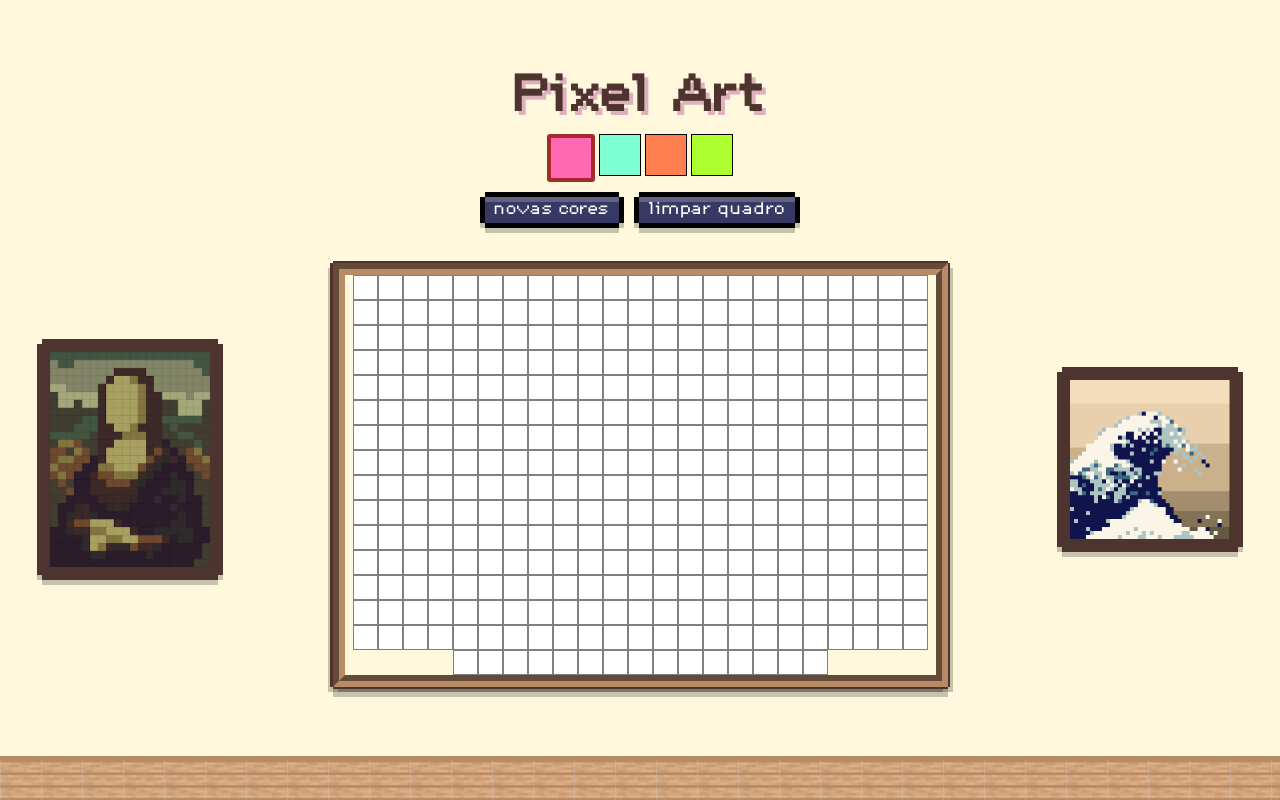
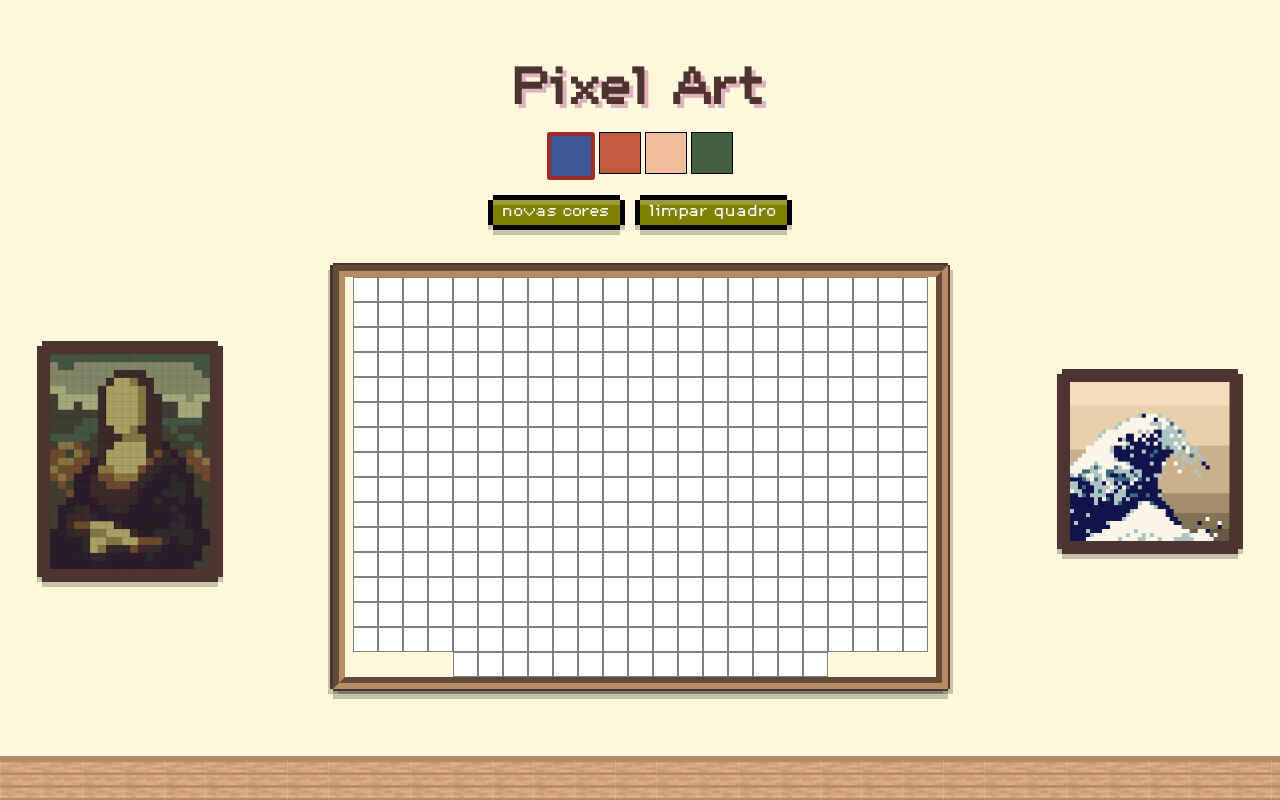
Before and after one commit to amandarosr/pixels-art, a website: page index.html in a window 1280 px wide. Drawn offline with Linux system fonts and the light colour scheme.

Commit message:
new starting color pallette

```diff
--- a/script.js
+++ b/script.js
@@ -1,6 +1,6 @@
 // const colorPalette = document.querySelector('#color-palette');
 const colorSquares = document.getElementsByClassName('color');
-const colors = ['hotpink', 'aquamarine', 'coral', 'greenyellow'];
+const colors = ['#3e5895ff', '#BF5D3C', '#F4BD9B', '#426041ff'];
 const buttonRandom = document.querySelector('#button-random-color');
 const buttonClear = document.querySelector('#clear-board');
 
--- a/style.css
+++ b/style.css
@@ -16,15 +16,20 @@ body {
 
 button {
   color: #fff;
-  background-color: #11134dd5;
+  background-color: olive;
+  cursor: pointer;
   font-family: PixelFont;
-  font-size: 15px;
+  font-size: 14px;
   border: 0;
   box-shadow: 0px 5px black, 0px -5px black, 5px 0px black, -5px 0px black,
     0px 10px #00000038, 5px 5px #00000038, -5px 5px #00000038,
     inset 0px 5px #ffffff36;
   margin: 0 10px;
   padding: 5px 10px;
+}
+
+button:hover {
+  background-color: rgba(128, 128, 0, 0.8);
 }
 
 .page-container {
@@ -39,7 +44,7 @@ button {
 #title {
   color: #4e342e;
   text-shadow: 4px 4px 0px rgb(223, 177, 189);
-  margin: 10px 0;
+  margin: 5px 0 15px;
   border-radius: 10%;
   text-align: center;
   height: 50px;
@@ -63,7 +68,7 @@ button {
 #buttons-collector {
   display: flex;
   justify-content: center;
-  margin-top: 15px;
+  margin-top: 20px;
 }
 
 #exhibit {
```
